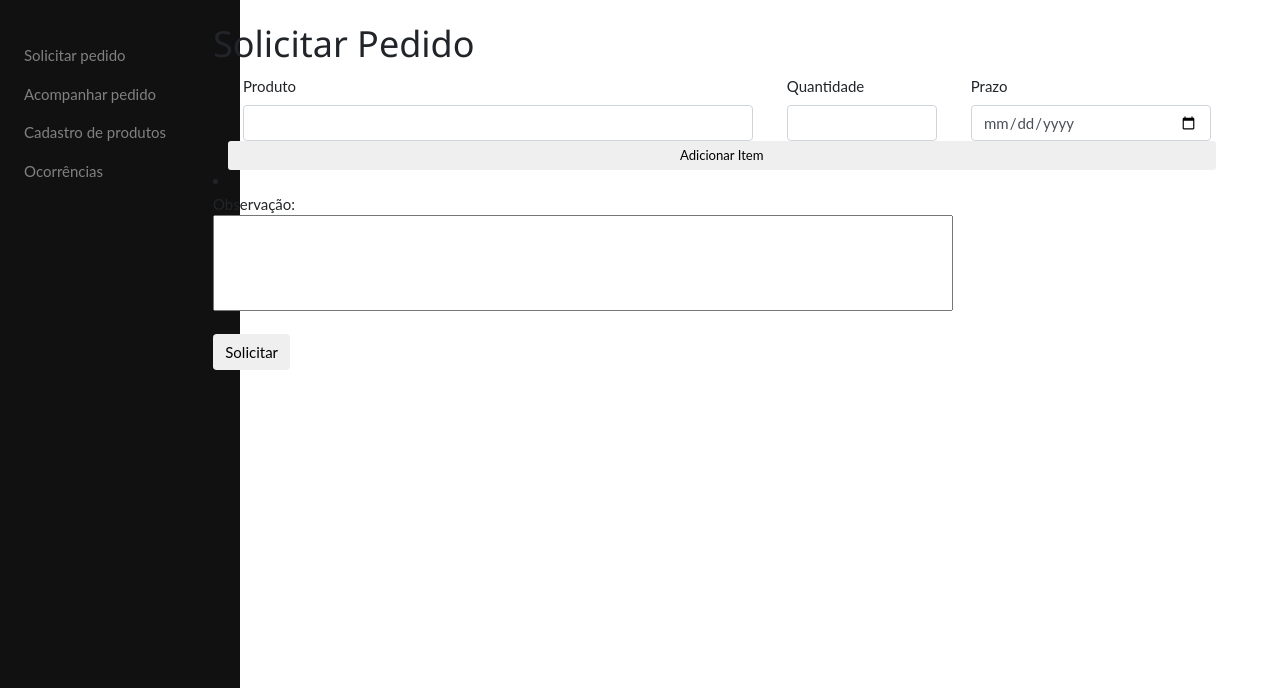
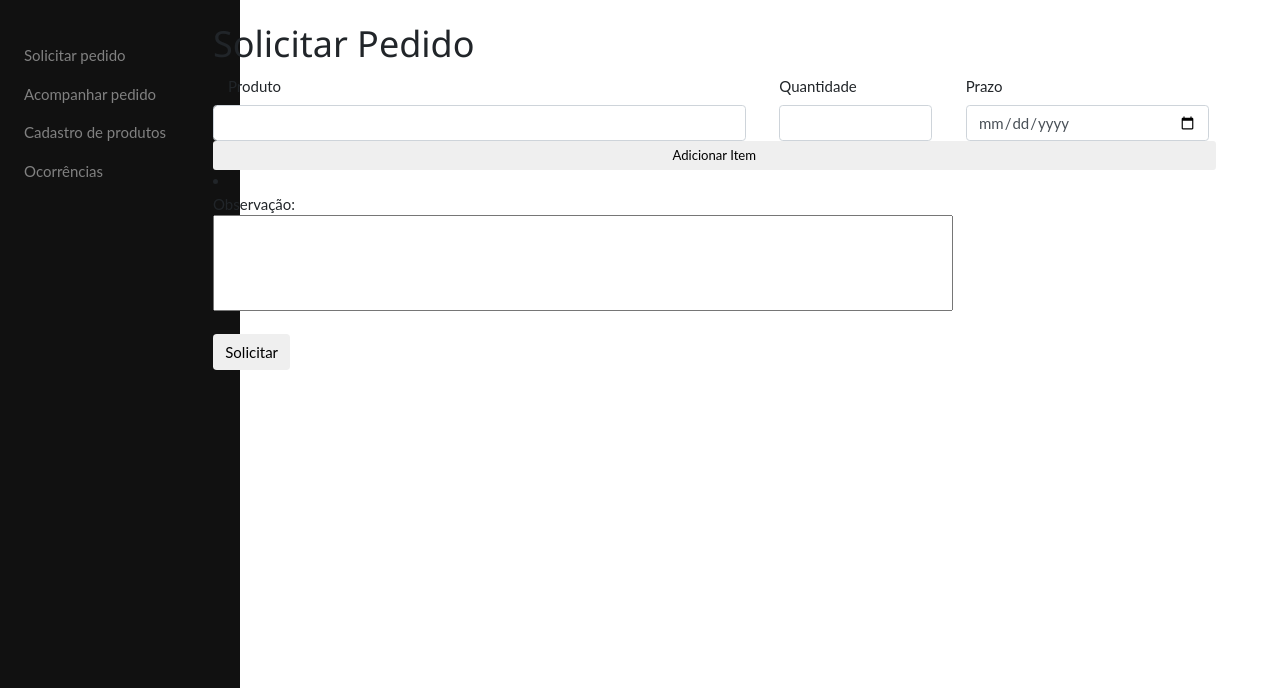
Before and after one commit to Daniel-Boll/Unibuy, a plain HTML site: page public/solicitacao.html in a window 1280 px wide. Shown: the part 112-800 px from the top of the page. Drawn offline with nearby package versions, Linux system fonts and the light colour scheme; no server answers.

Commit message:
do ladinho

```diff
--- a/public/solicitacao.html
+++ b/public/solicitacao.html
@@ -49,7 +49,7 @@
     <h1 align="justify">Solicitar Pedido</h1>
 
     <form id="requisicao" name="requisicao" action="#">
-      <div class="col-md-12">
+      <div class="col-md-12" style="padding-left: 0px">
         <ul class="ul" id='itemList'>
           <li>
             <div style="display:inline-block" class="col-md-6">
@@ -63,7 +63,7 @@
             </div>
           </li>
           <li id='item'>
-            <div style="display:inline-block" class="col-md-6">
+            <div style="display:inline-block; padding-left: 0px" class="col-md-6">
               <input id='produtos' list="produtosDatalist" class="form-control" onchange="getProductId();" required>
               <datalist id='produtosDatalist' >
               </datalist>
@@ -75,7 +75,7 @@
               <input id="prazo1" type="date" class="form-control" onchange="checkLimit(value, id)" required>
             </div>
           </div>
-          <div class="col-md-11">
+          <div class="col-md-11" style="padding-left: 0px">
             <button class="btn btn-sm" form='none' style="width:inherit;height:inherit" name="button" onclick="addItem();">Adicionar Item</button>
           </div>
         </li>
```
